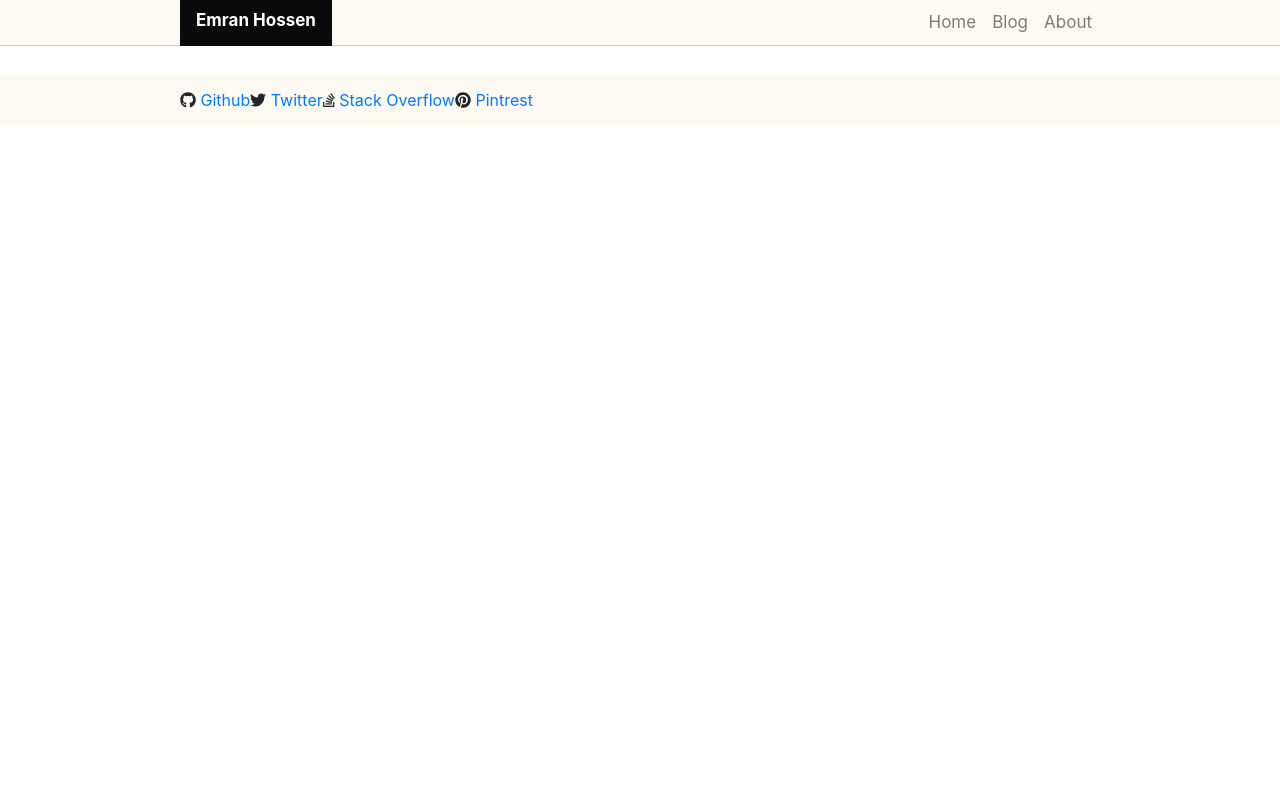
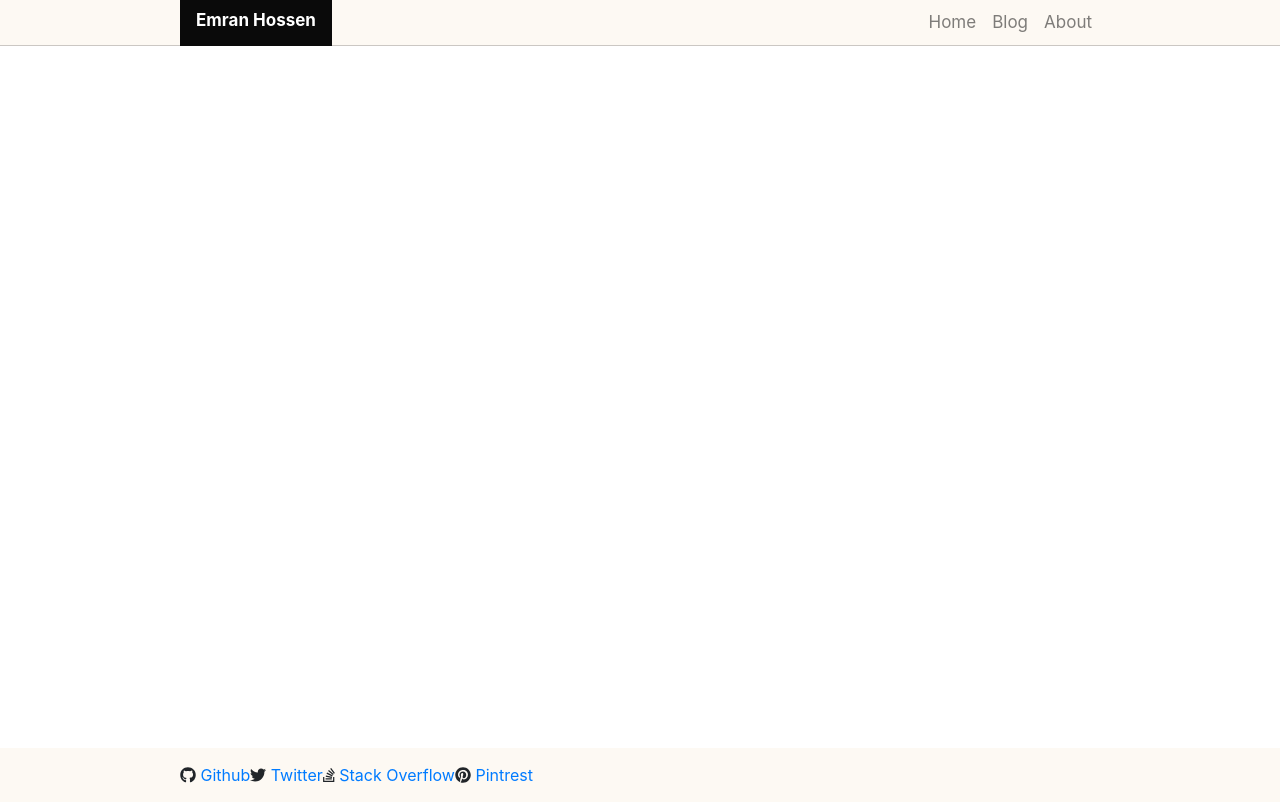
Before and after one commit to Emran04/Emran04.github.io, a Gatsby site: page / in a window 1280 px wide. Built offline with nearby package versions, Linux system fonts and the light colour scheme; Gatsby itself is replaced by a stand-in of ours.

Commit message:
footer bottom position fix

```diff
--- a/src/layout/index.css
+++ b/src/layout/index.css
@@ -2,8 +2,13 @@
     box-sizing: border-box;
 }
 
-html, body {
-    height:100vh
+html, body, #___gatsby, #gatsby-focus-wrapper {
+    height:calc(100vh - 46px)
+}
+
+#gatsby-focus-wrapper {
+	display:flex;
+  	flex-direction:column;
 }
 
 body {
@@ -66,7 +71,7 @@ body {
 }
 
 .footer {
-	margin-top: 25px;
+	margin-top: auto;
 	background-color: #fdf9f3;
 	padding: 15px 0;
 }
--- a/src/layout/index.jsx
+++ b/src/layout/index.jsx
@@ -20,7 +20,7 @@ export default class MainLayout extends React.Component {
 			<div className="main-menu">
 				<Header />
 			</div>
-			<div className="container main-content">
+			<div className="container main-content mb-2">
 				<div className="row">
 					<div className="col-md-10 offset-md-1">
 						{children}
```
